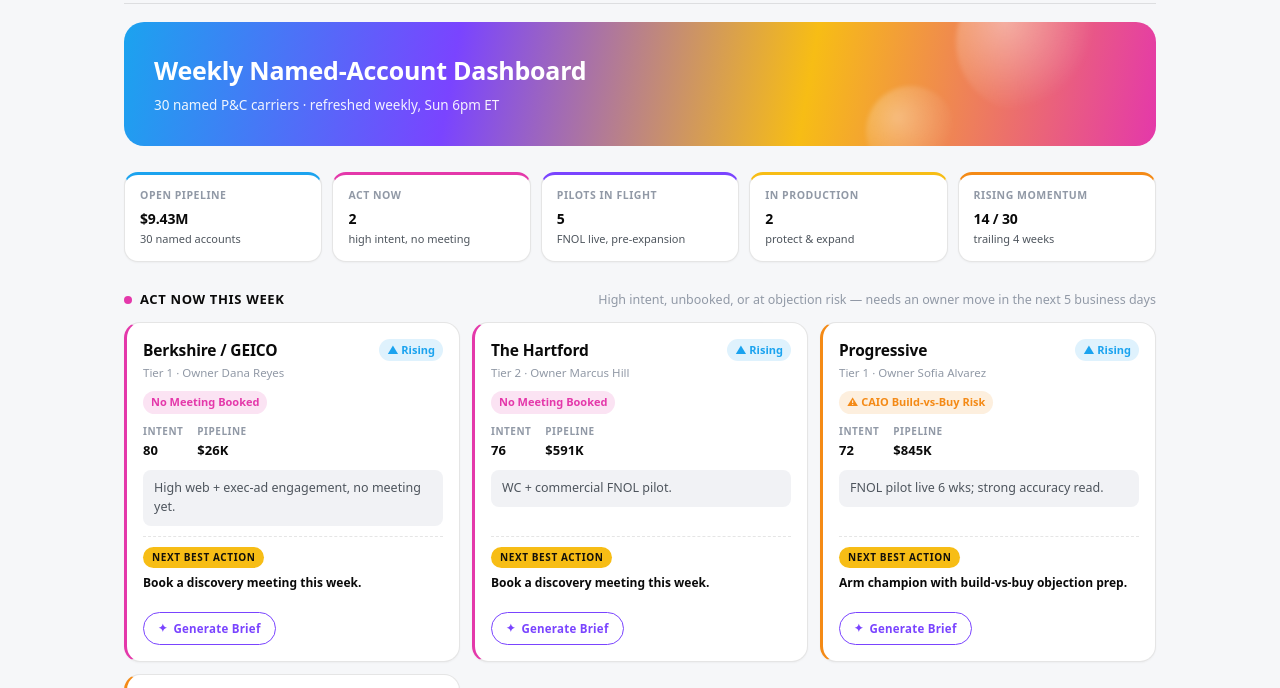
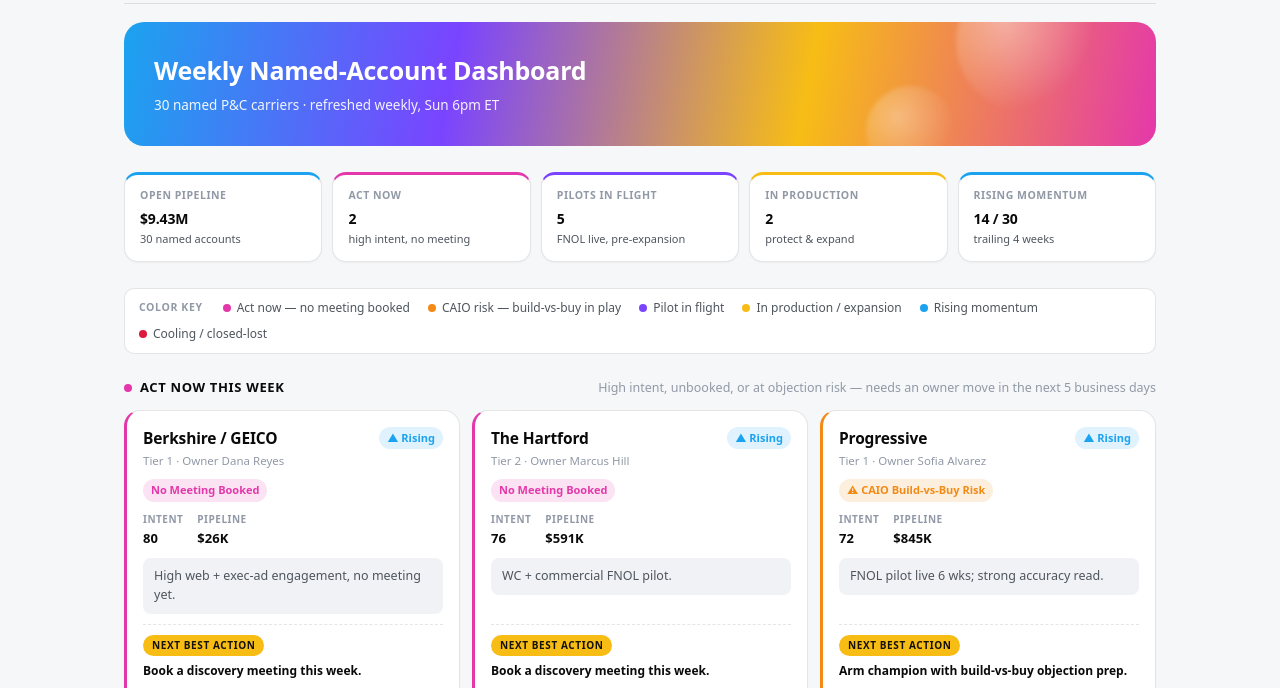
Before and after one commit to kellyjavanmardi/assured-named-account-system, a plain HTML site: page assured-system.html in a window 1280 px wide. Shown: the part 80-768 px from the top of the page. Drawn offline with Linux system fonts and the light colour scheme.

Commit message:
Add visible color-key legend to the dashboard
The README claims every spectrum color maps to one meaning, but that
mapping wasn't visible anywhere on the dashboard itself, and auditing
it turned up a real conflict: the "Rising Momentum" stat tile used
orange, the same color already reserved for CAIO-risk badges
elsewhere on the page. Fixed the conflict (rising momentum is blue,
matching the trend-rising badge) and added a compact color-key strip
below the stat row so the mapping is explicit at a glance, not just
inferred from scattered badges.

```diff
--- a/assured-system.html
+++ b/assured-system.html
@@ -76,6 +76,12 @@
   .stat-label { font-size: 11px; text-transform: uppercase; letter-spacing: 0.06em; color: var(--ink-muted); font-weight: 600; margin-bottom: 6px; }
   .stat-value { font-size: 26px; font-weight: 700; font-variant-numeric: tabular-nums; letter-spacing: -0.01em; }
   .stat-sub { font-size: 11.5px; color: var(--ink-secondary); margin-top: 3px; }
+
+  /* ---------- color key ---------- */
+  .color-key { display: flex; flex-wrap: wrap; align-items: center; gap: 8px 18px; padding: 10px 14px; margin-bottom: 22px; background: var(--surface); border: 1px solid var(--border); border-radius: 10px; }
+  .color-key .key-label { font-size: 10.5px; text-transform: uppercase; letter-spacing: 0.06em; color: var(--ink-muted); font-weight: 700; margin-right: 2px; }
+  .key-item { display: inline-flex; align-items: center; gap: 6px; font-size: 12px; color: var(--ink-secondary); white-space: nowrap; }
+  .key-item .dot { width: 8px; height: 8px; border-radius: 50%; display: inline-block; flex-shrink: 0; }
 
   /* ---------- section headers ---------- */
   section.block { margin-bottom: 30px; }
@@ -397,6 +403,16 @@
   </div>
 
   <section class="stats" id="stats"></section>
+
+  <div class="color-key">
+    <span class="key-label">Color key</span>
+    <span class="key-item"><span class="dot" style="background:var(--spec-magenta)"></span>Act now — no meeting booked</span>
+    <span class="key-item"><span class="dot" style="background:var(--spec-orange)"></span>CAIO risk — build-vs-buy in play</span>
+    <span class="key-item"><span class="dot" style="background:var(--spec-violet)"></span>Pilot in flight</span>
+    <span class="key-item"><span class="dot" style="background:var(--spec-gold)"></span>In production / expansion</span>
+    <span class="key-item"><span class="dot" style="background:var(--spec-blue)"></span>Rising momentum</span>
+    <span class="key-item"><span class="dot" style="background:var(--spec-red)"></span>Cooling / closed-lost</span>
+  </div>
 
   <section class="block">
     <div class="block-head">
@@ -842,7 +858,7 @@
     { label: 'Act Now', value: actNowList.length, sub: 'high intent, no meeting', color: 'var(--spec-magenta)' },
     { label: 'Pilots in Flight', value: pilotCount, sub: 'FNOL live, pre-expansion', color: 'var(--spec-violet)' },
     { label: 'In Production', value: prodCount, sub: 'protect & expand', color: 'var(--spec-gold)' },
-    { label: 'Rising Momentum', value: risingCount + ' / 30', sub: 'trailing 4 weeks', color: 'var(--spec-orange)' }
+    { label: 'Rising Momentum', value: risingCount + ' / 30', sub: 'trailing 4 weeks', color: 'var(--spec-blue)' }
   ].map(s => `<div class="stat-tile" style="border-top-color:${s.color}"><div class="stat-label">${s.label}</div><div class="stat-value">${s.value}</div><div class="stat-sub">${s.sub}</div></div>`).join('');
 
   // ---------- act now cards ----------
```
Also changed, not shown: dashboard.html (+17 -1 lines), screenshots/dashboard.png.
